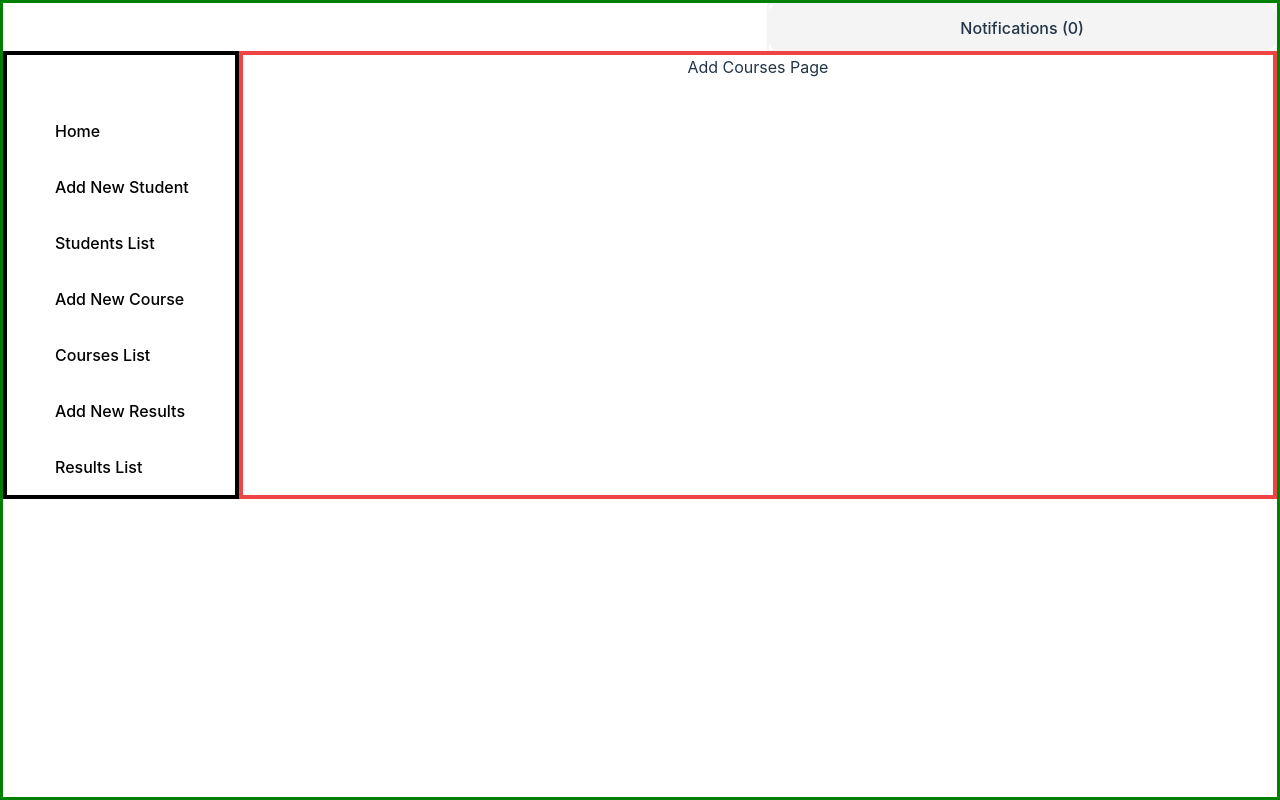
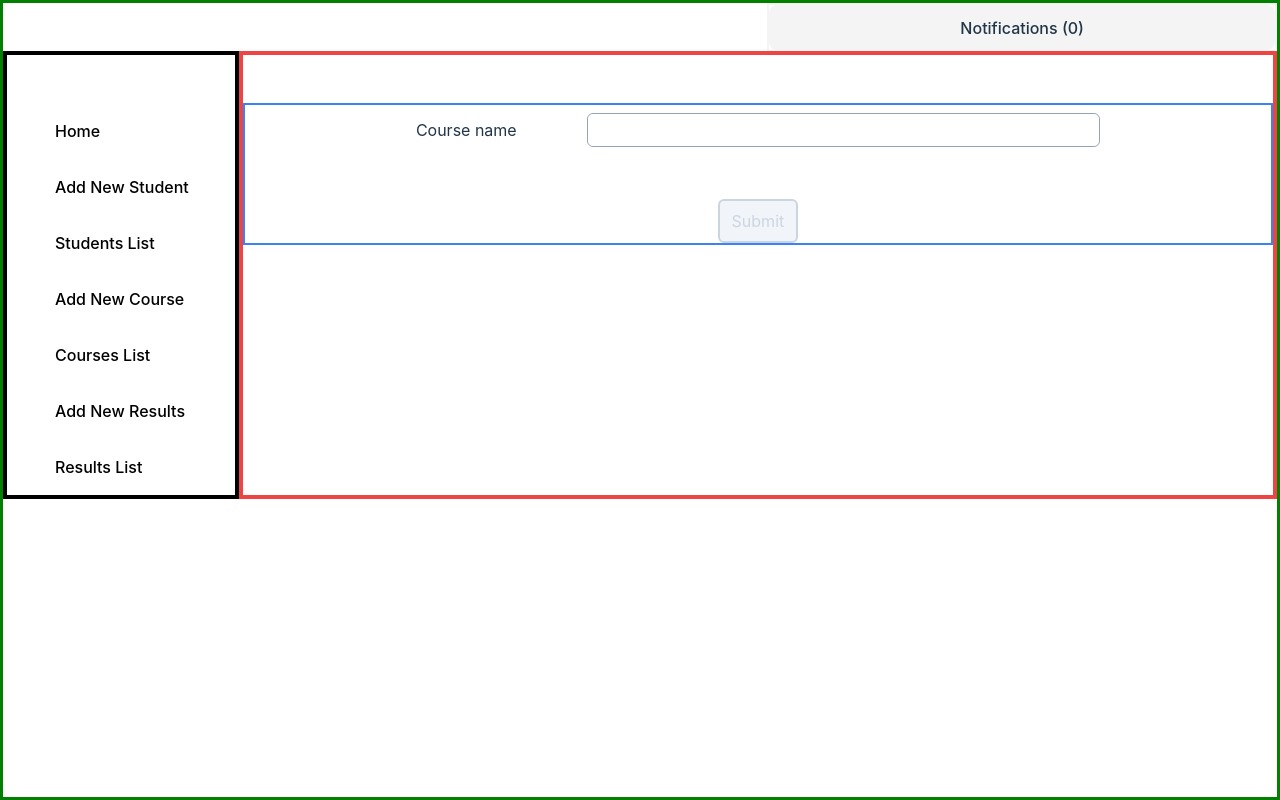
Before and after one commit to plutownium/student-mgmt-app, a React (Vite) app in the folder frontend/: page /courses/add/new in a window 1280 px wide. Built offline with nearby package versions, Linux system fonts and the light colour scheme; no server answers.

Commit message:
add add course GUI

```diff
--- a/frontend/src/components/formInput/DateFormInput.tsx
+++ b/frontend/src/components/formInput/DateFormInput.tsx
@@ -9,11 +9,11 @@ interface FormInputProps {
 
 const DateFormInput: React.FC<FormInputProps> = ({ labelText, formText, inputName, handleUpdate }: FormInputProps) => {
     return (
-        <div className="pt-2 pb-1 flex w-1/2 flex">
-            <div className="w-1/5 flex">
-                <label className="">{labelText}</label>
+        <div className="pt-2 pb-1 flex w-2/3 flex">
+            <div className="w-1/4 flex items-center">
+                <label className="flex items-center">{labelText}</label>
             </div>
-            <div className="w-4/5 rounded-md border border-slate-400">
+            <div className="w-3/4 rounded-md border border-slate-400">
                 <input
                     className="w-full p-1 rounded-md"
                     type="date"
--- a/frontend/src/components/formInput/TextFormInput.tsx
+++ b/frontend/src/components/formInput/TextFormInput.tsx
@@ -9,11 +9,11 @@ interface FormInputProps {
 
 const TextFormInput: React.FC<FormInputProps> = ({ labelText, formText, inputName, handleUpdate }: FormInputProps) => {
     return (
-        <div className="pt-2 pb-1 flex w-1/2 flex">
-            <div className="w-1/5 flex">
-                <label className="">{labelText}</label>
+        <div className="pt-2 pb-1 flex w-2/3 flex">
+            <div className="w-1/4 flex">
+                <label className="flex items-center">{labelText}</label>
             </div>
-            <div className="w-4/5 rounded-md border border-slate-400">
+            <div className="w-3/4 rounded-md border border-slate-400">
                 <input
                     className="w-full p-1 rounded-md"
                     type="text"
--- a/frontend/src/pages/AddCoursesPage.tsx
+++ b/frontend/src/pages/AddCoursesPage.tsx
@@ -1,11 +1,75 @@
-import React from "react";
+import React, { useContext, useState } from "react";
 
 import PageBase from "../components/pageBase/pageBase";
+import TextFormInput from "../components/formInput/TextFormInput";
+import { makeCourseAPI } from "../api/courseAPI";
+import { NotificationsContext } from "../context/NotificationsContext";
+import { AxiosError } from "axios";
+import { PredictableErrorResponse } from "../interface/PredictableErrorResponse.interface";
+import { unwrapAndSetErr } from "../util/errUnwrapper";
 
 function AddCoursesPage() {
+    const [courseName, setCourseName] = useState("");
+    const [enabledSubmit, setEnabledSubmit] = useState(false);
+
+    const [err, setErr] = useState("");
+
+    const { updateNotifications } = useContext(NotificationsContext);
+
+    function handleUpdateCourseName(event: React.ChangeEvent<HTMLInputElement>) {
+        setCourseName(event.target.value);
+        recheckValidInputs();
+    }
+
+    function recheckValidInputs() {
+        if (courseName.length > 1) {
+            setEnabledSubmit(true);
+        } else {
+            setEnabledSubmit(false);
+        }
+    }
+
+    async function handleSubmitNewCourse(e: React.MouseEvent<HTMLInputElement, MouseEvent>) {
+        e.preventDefault();
+        try {
+            await makeCourseAPI(courseName);
+            updateNotifications();
+            clearAllTheControls();
+        } catch (err) {
+            unwrapAndSetErr(err, setErr);
+        }
+    }
+
+    function clearAllTheControls() {
+        setCourseName("");
+        recheckValidInputs();
+    }
+
     return (
         <PageBase>
-            <div>Add Courses Page</div>
+            <div>
+                <form>
+                    <div className="mt-12 flex flex-col items-center border-2 border-blue-500">
+                        <TextFormInput labelText="Course name" formText={courseName} inputName="course-name" handleUpdate={handleUpdateCourseName} />
+
+                        <div className="h-12 p-2">
+                            {/* // err msg container */}
+                            <p>{err ? "Error: " + err : ""}</p>
+                        </div>
+                        <div className="rounded-md bg-slate-100 border-2 border-slate-300">
+                            <input
+                                className="py-2 px-3 w-full h-full disabled:text-slate-300"
+                                type="submit"
+                                value="Submit"
+                                disabled={!enabledSubmit}
+                                onClick={e => {
+                                    handleSubmitNewCourse(e);
+                                }}
+                            />
+                        </div>
+                    </div>
+                </form>
+            </div>
         </PageBase>
     );
 }
--- a/frontend/src/pages/AddStudentsPage.tsx
+++ b/frontend/src/pages/AddStudentsPage.tsx
@@ -8,6 +8,7 @@ import TextFormInput from "../components/formInput/TextFormInput";
 import DateFormInput from "../components/formInput/DateFormInput";
 import { PredictableErrorResponse } from "../interface/PredictableErrorResponse.interface";
 import { NotificationsContext, useNotificationsContext } from "../context/NotificationsContext";
+import { unwrapAndSetErr } from "../util/errUnwrapper";
 
 function AddStudentsPage() {
     const [firstName, setFirstName] = useState("");
@@ -33,10 +34,7 @@ function AddStudentsPage() {
             // todo: expect a notification! perhaps query the backend?
             clearAllTheControls();
         } catch (err) {
-            const axiosErr = err as AxiosError;
-            const errMsgContent = axiosErr.response?.data as PredictableErrorResponse;
-            const reasonForFailure = errMsgContent.error.message;
-            setErr(reasonForFailure);
+            unwrapAndSetErr(err, setErr);
         }
     }
 
@@ -79,7 +77,7 @@ function AddStudentsPage() {
     return (
         <PageBase>
             <div>
-                <form id="student-create-form">
+                <form>
                     <div className="mt-12 flex flex-col items-center border-2 border-blue-500">
                         <TextFormInput labelText="First name" formText={firstName} inputName="first-name" handleUpdate={handleUpdateFirstName} />
                         <TextFormInput labelText="Family name" formText={familyName} inputName="family-name" handleUpdate={handleUpdateFamilyName} />
```
